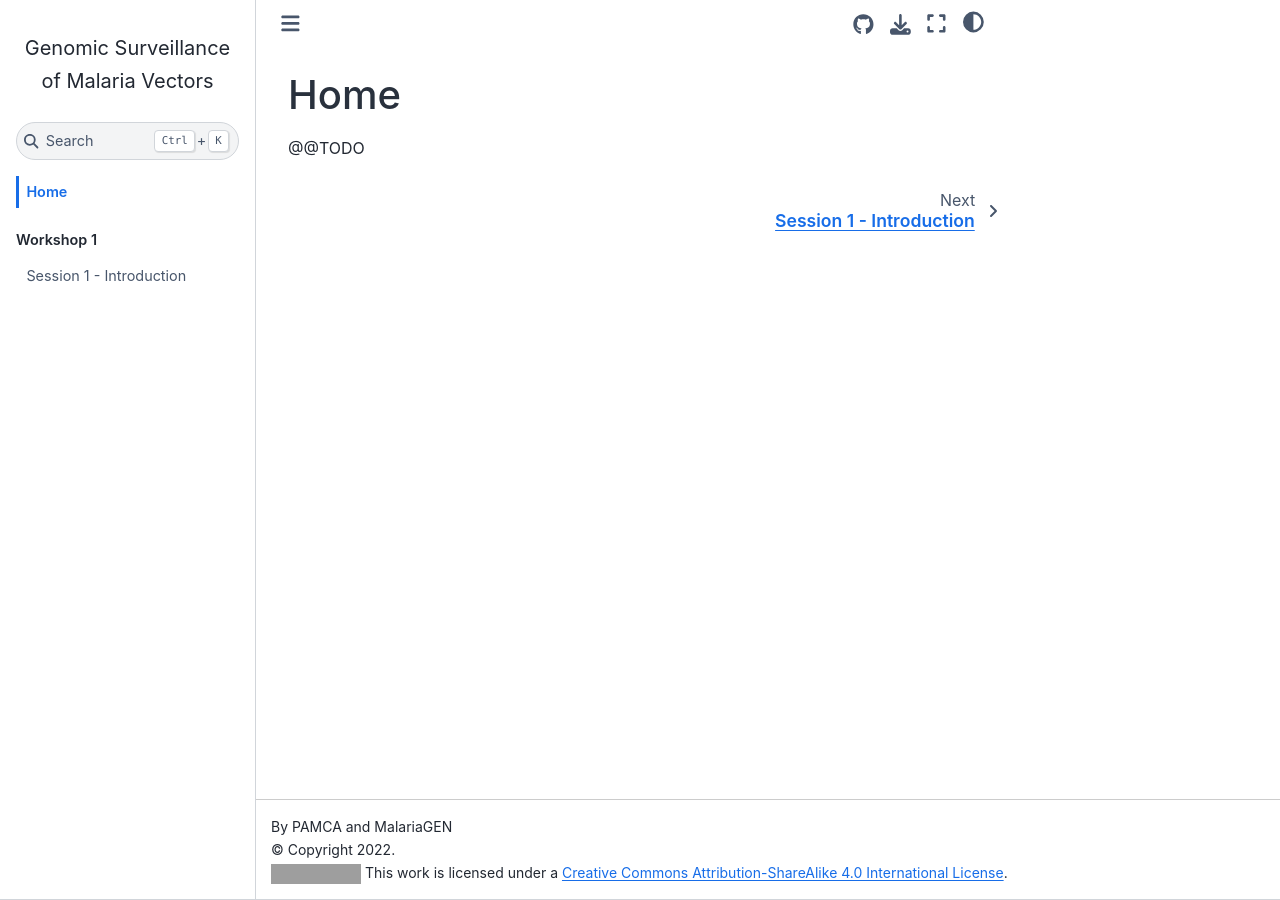
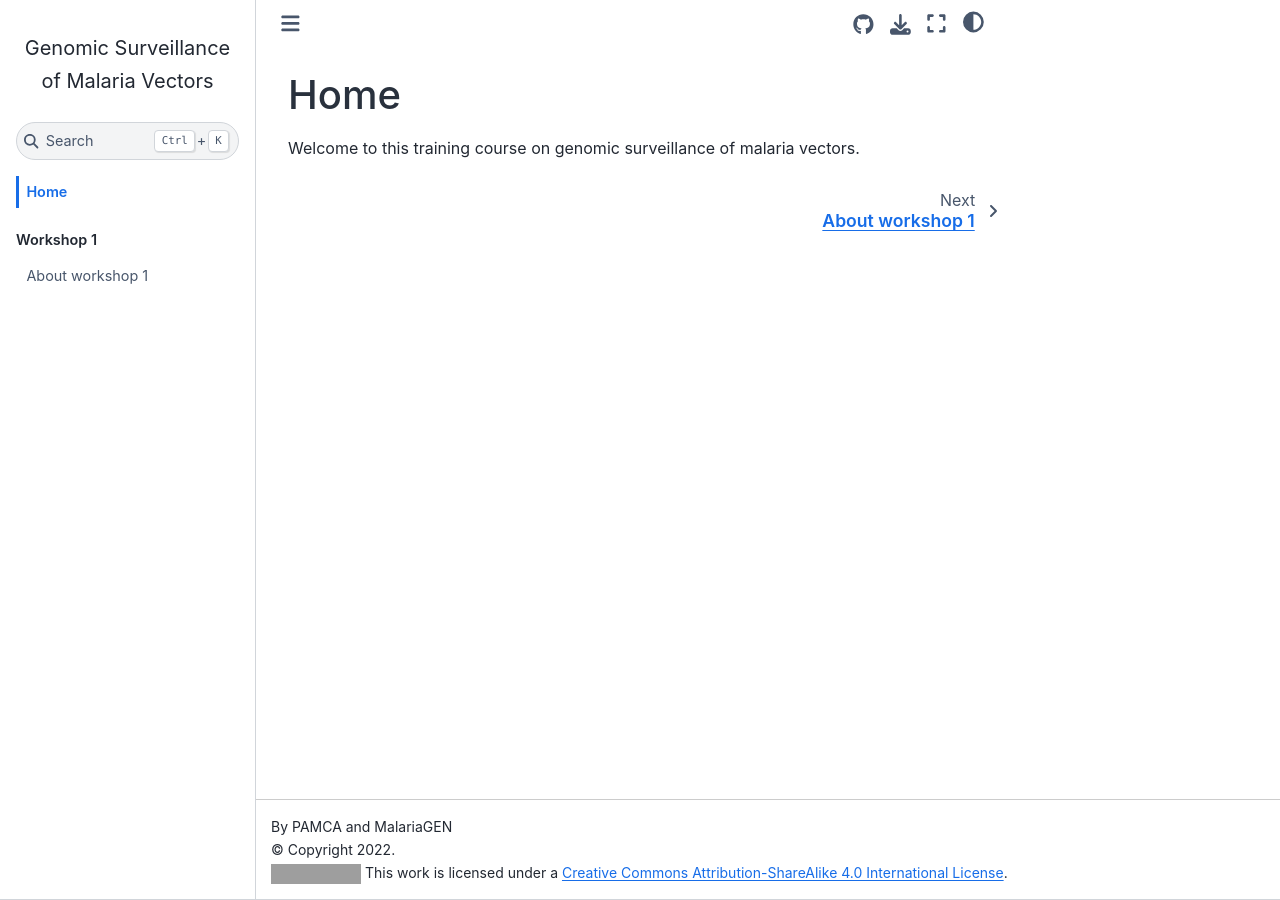
Before and after one commit to anopheles-genomic-surveillance/anopheles-genomic-surveillance.github.io, a Jupyter Book: the page built from docs/home.md, in a window 1280 px wide. Built offline with Jupyter Book 1.0.4 settings and Sphinx 7.4.7 and the Sphinx Book theme 1.1.4, drawn with Linux system fonts in a browser that asks for light colours; grey boxes are pictures that could not be loaded.

Commit message:
about workshop 1

```diff
--- a/docs/_toc.yml
+++ b/docs/_toc.yml
@@ -3,4 +3,4 @@
 parts:
   - caption: Workshop 1
     chapters:
-    - file: workshop-1/intro
+    - file: workshop-1/about
--- a/docs/home.md
+++ b/docs/home.md
@@ -1,3 +1,3 @@
 # Home
 
-@@TODO
+Welcome to this training course on genomic surveillance of malaria vectors.
--- a/docs/workshop-1/intro.md
+++ /dev/null
@@ -1,3 +0,0 @@
-# Session 1 - Introduction
-
-@@TODO
```
Also changed, not shown: docs/workshop-1/about.md (added, +31 -0 lines).
